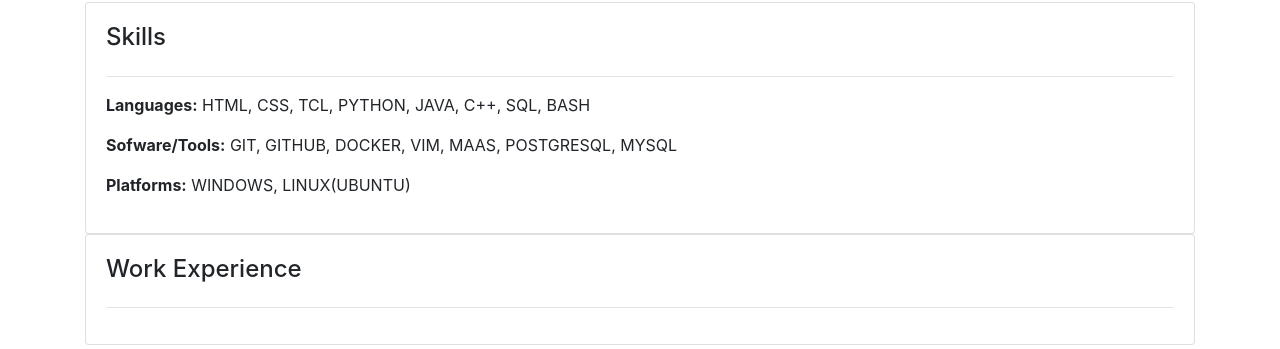
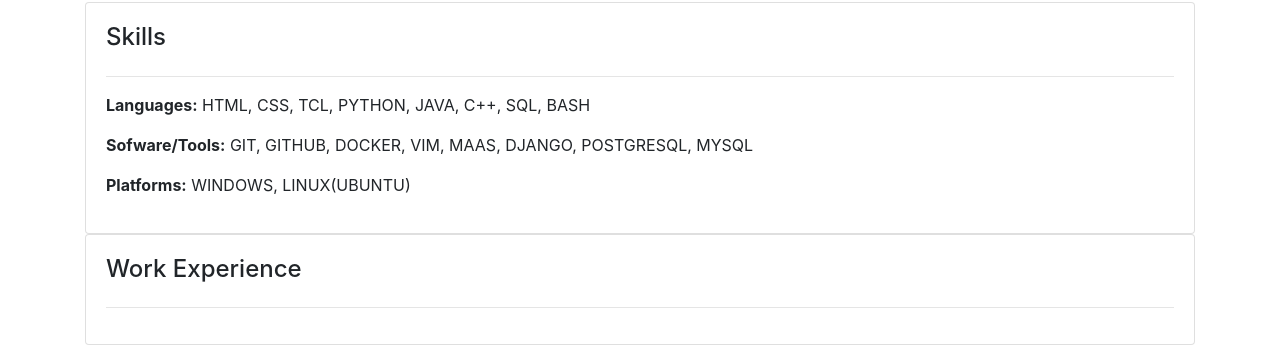
Before and after one commit to basanneh/myWebSite, a Django app: page / in a window 1280 px wide. Shown: the part 1074-1423 px from the top of the page. Run offline with Django 3.2, Linux system fonts and the light colour scheme; some libraries are stand-ins or nearby versions.

Commit message:
Django added to tools

```diff
--- a/base/templates/base/home.html
+++ b/base/templates/base/home.html
@@ -47,7 +47,7 @@
                     <p>
                     <strong>Languages:</strong> HTML, CSS, TCL, PYTHON, JAVA, C++, SQL, BASH
                     </p>
-                    <p><strong>Sofware/Tools:</strong> GIT, GITHUB, DOCKER, VIM, MAAS, POSTGRESQL, MYSQL
+                    <p><strong>Sofware/Tools:</strong> GIT, GITHUB, DOCKER, VIM, MAAS, DJANGO, POSTGRESQL, MYSQL
                     </p>
                     <p><strong>Platforms:</strong> WINDOWS, LINUX(UBUNTU)
                     </p>
```
